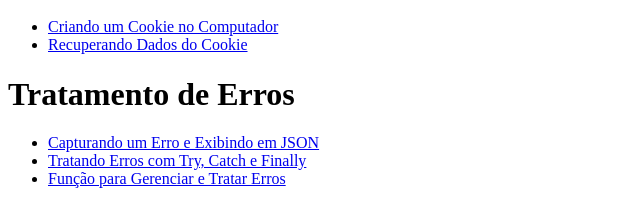
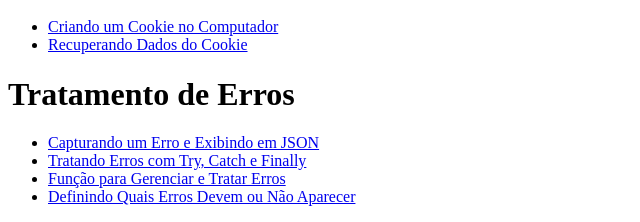
Before and after one commit to griel-cursos/curso_php-hcode, a PHP site: page /cursophp/indice.php in a window 1280 px wide. Shown: the part 3180-3402 px from the top of the page, without its empty margins (0-640 px from the left). Before the commit the page ends 3368 px from the top, so only its background shows below. Run offline with PHP 8.4, Linux system fonts and the light colour scheme.

Commit message:
Adicionado Tratamento de Erros ao Índice

```diff
--- a/indice.php
+++ b/indice.php
@@ -402,6 +402,9 @@
 				<li>
 					<a href="erros/exemplo-01.php">Função para Gerenciar e Tratar Erros</a>
 				</li>
+				<li>
+					<a href="erros/exemplo-02.php">Definindo Quais Erros Devem ou Não Aparecer</a>
+				</li>
 			</ul>
 
 
```
